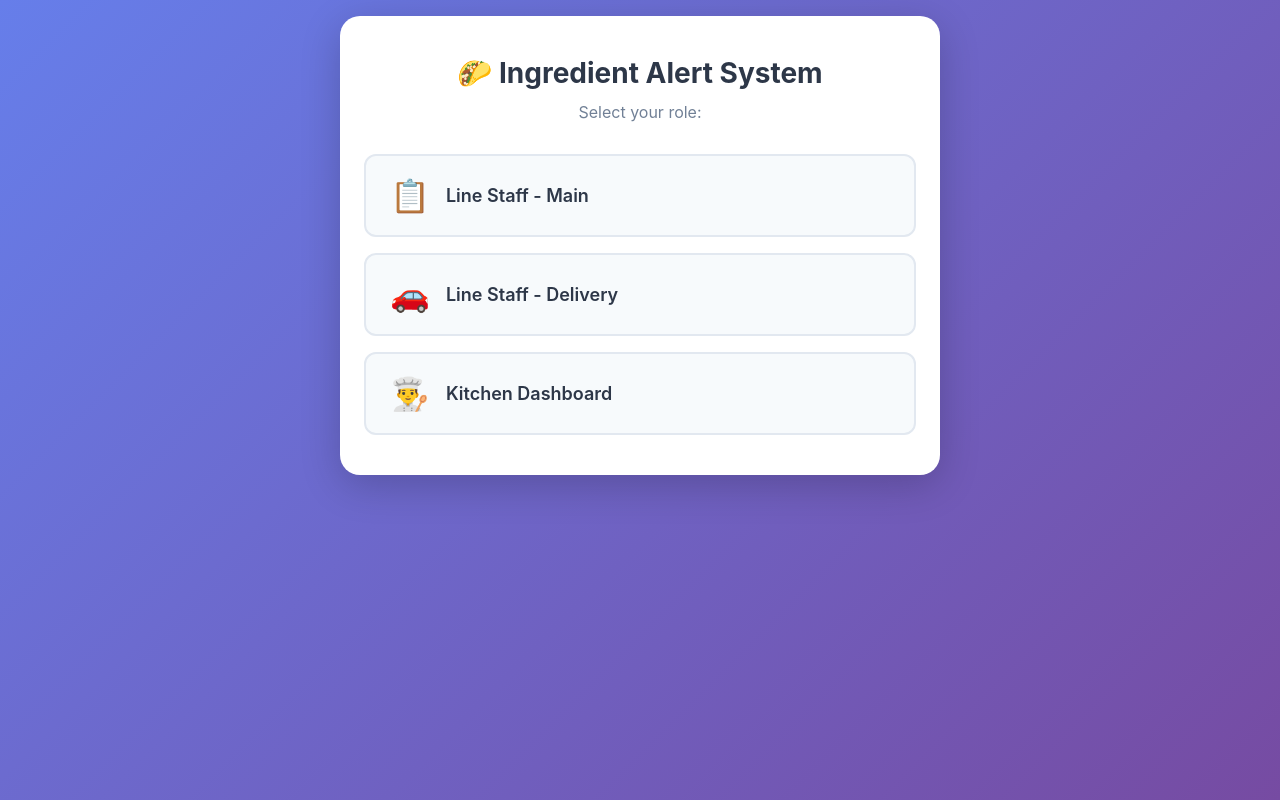
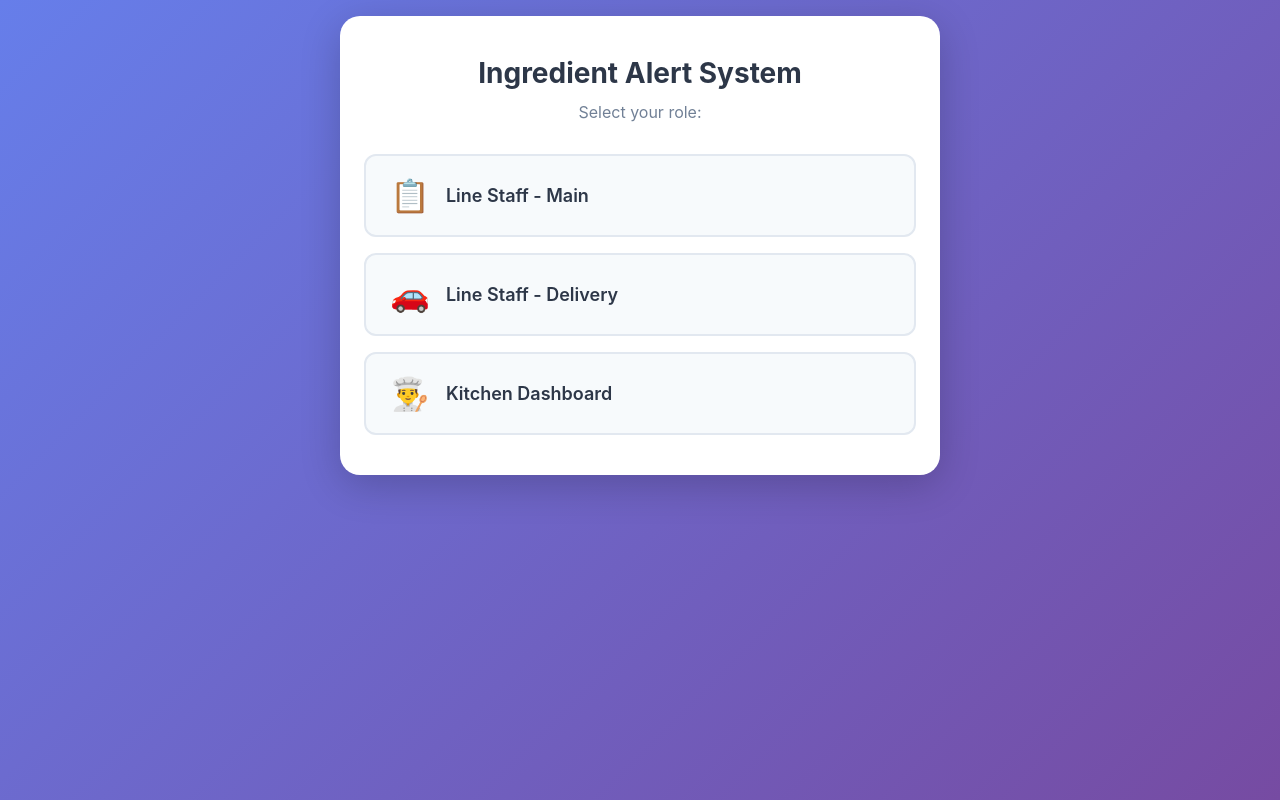
Before and after one commit to mohandabc/LineStock, a plain HTML site: page index.html in a window 1280 px wide. Drawn offline with Linux system fonts and the light colour scheme.

Commit message:
test change

```diff
--- a/index.html
+++ b/index.html
@@ -11,7 +11,7 @@
 <body>
     <div class="container">
         <div class="role-selection">
-            <h1>🌮 Ingredient Alert System</h1>
+            <h1>Ingredient Alert System</h1>
             <p>Select your role:</p>
 
             <div class="role-buttons">
```
